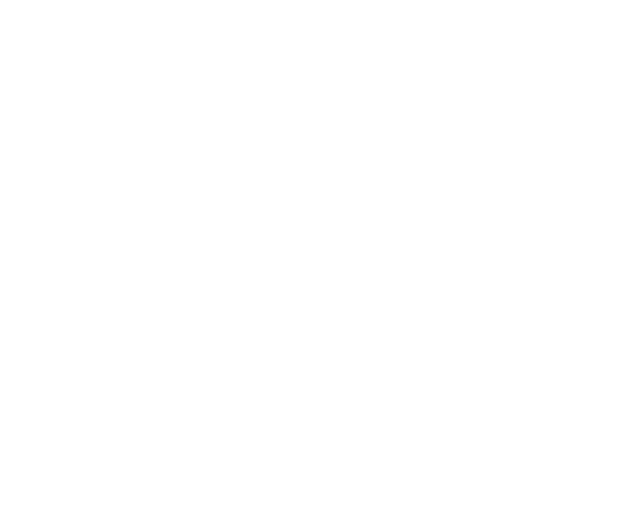
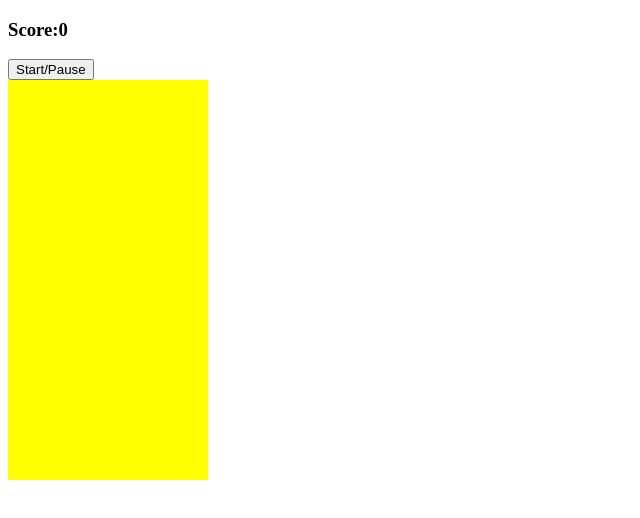
Before and after one commit to ldroyle1s/JS-Tetris-Project, a plain HTML site: page index.html in a window 1280 px wide. Shown: the whole page, without its empty margins (0-640 px from the left). Drawn offline with Linux system fonts and the light colour scheme.

Commit message:
45:32 on video

```diff
--- a/css/style.css
+++ b/css/style.css
@@ -0,0 +1,18 @@
+.grid {
+    width: 200px;
+    height: 400px;
+    background-color: yellow;
+    display: flex;
+    flex-wrap: wrap;
+}
+
+.grid div{
+    height: 20px;
+    width: 20px;
+
+}
+
+
+.tetromino{
+    background-color: blue;
+}
--- a/index.html
+++ b/index.html
@@ -4,8 +4,215 @@
     <meta charset="UTF-8">
     <meta name="viewport" content="width=device-width, initial-scale=1.0">
     <title>Basic Tetris</title>
+    <script src="./js/app.js"></script>
+    <link rel="stylesheet" href="./css/style.css">
 </head>
 <body>
 
+    <h3>Score:<span id="score">0</span></h3>
+    <button id="start-button">Start/Pause</button>
+
+    <div class="grid">
+        <div></div>
+        <div></div>
+        <div></div>
+        <div></div>
+        <div></div>
+        <div></div>
+        <div></div>
+        <div></div>
+        <div></div>
+        <div></div>
+        <div></div>
+        <div></div>
+        <div></div>
+        <div></div>
+        <div></div>
+        <div></div>
+        <div></div>
+        <div></div>
+        <div></div>
+        <div></div>
+        <div></div>
+        <div></div>
+        <div></div>
+        <div></div>
+        <div></div>
+        <div></div>
+        <div></div>
+        <div></div>
+        <div></div>
+        <div></div>
+        <div></div>
+        <div></div>
+        <div></div>
+        <div></div>
+        <div></div>
+        <div></div>
+        <div></div>
+        <div></div>
+        <div></div>
+        <div></div>
+        <div></div>
+        <div></div>
+        <div></div>
+        <div></div>
+        <div></div>
+        <div></div>
+        <div></div>
+        <div></div>
+        <div></div>
+        <div></div>
+        <div></div>
+        <div></div>
+        <div></div>
+        <div></div>
+        <div></div>
+        <div></div>
+        <div></div>
+        <div></div>
+        <div></div>
+        <div></div>
+        <div></div>
+        <div></div>
+        <div></div>
+        <div></div>
+        <div></div>
+        <div></div>
+        <div></div>
+        <div></div>
+        <div></div>
+        <div></div>
+        <div></div>
+        <div></div>
+        <div></div>
+        <div></div>
+        <div></div>
+        <div></div>
+        <div></div>
+        <div></div>
+        <div></div>
+        <div></div>
+        <div></div>
+        <div></div>
+        <div></div>
+        <div></div>
+        <div></div>
+        <div></div>
+        <div></div>
+        <div></div>
+        <div></div>
+        <div></div>
+        <div></div>
+        <div></div>
+        <div></div>
+        <div></div>
+        <div></div>
+        <div></div>
+        <div></div>
+        <div></div>
+        <div></div>
+        <div></div>
+        <div></div>
+        <div></div>
+        <div></div>
+        <div></div>
+        <div></div>
+        <div></div>
+        <div></div>
+        <div></div>
+        <div></div>
+        <div></div>
+        <div></div>
+        <div></div>
+        <div></div>
+        <div></div>
+        <div></div>
+        <div></div>
+        <div></div>
+        <div></div>
+        <div></div>
+        <div></div>
+        <div></div>
+        <div></div>
+        <div></div>
+        <div></div>
+        <div></div>
+        <div></div>
+        <div></div>
+        <div></div>
+        <div></div>
+        <div></div>
+        <div></div>
+        <div></div>
+        <div></div>
+        <div></div>
+        <div></div>
+        <div></div>
+        <div></div>
+        <div></div>
+        <div></div>
+        <div></div>
+        <div></div>
+        <div></div>
+        <div></div>
+        <div></div>
+        <div></div>
+        <div></div>
+        <div></div>
+        <div></div>
+        <div></div>
+        <div></div>
+        <div></div>
+        <div></div>
+        <div></div>
+        <div></div>
+        <div></div>
+        <div></div>
+        <div></div>
+        <div></div>
+        <div></div>
+        <div></div>
+        <div></div>
+        <div></div>
+        <div></div>
+        <div></div>
+        <div></div>
+        <div></div>
+        <div></div>
+        <div></div>
+        <div></div>
+        <div></div>
+        <div></div>
+        <div></div>
+        <div></div>
+        <div></div>
+        <div></div>
+        <div></div>
+        <div></div>
+        <div></div>
+        <div></div>
+        <div></div>
+        <div></div>
+        <div></div>
+        <div></div>
+        <div></div>
+        <div></div>
+        <div></div>
+        <div></div>
+        <div></div>
+        <div></div>
+        <div></div>
+        <div></div>
+        <div></div>
+        <div></div>
+        <div></div>
+        <div></div>
+        <div></div>
+        <div></div>
+        <div></div>
+        <div></div>
+        <div></div>
+    </div>
 </body>
 </html>
--- a/js/app.js
+++ b/js/app.js
@@ -0,0 +1,85 @@
+document.addEventListener('DOMContentLoaded', () => {
+  const grid = document.querySelector(".grid");
+  let squares = Array.from(document.querySelectorAll(".grid div"));
+  const ScoreDisplay = document.querySelector("#score");
+  const StartBtn = document.querySelector("#start-button");
+  const width = 10;
+
+  //The Tetrominoes
+  const lTetrominoe = [
+    [1, width + 1, width * 2 + 1, 2],
+    [width, width + 1, width + 2, width * 2 + 2],
+    [1, width + 1, width * 2 + 1, width * 2],
+    [width, width * 2, width * 2 + 1, width * 2 + 2],
+  ];
+
+  const zTetromino = [
+    [0, width, width + 1, width * 2 + 1],
+    [width + 1, width + 2, width * 2, width * 2 + 1],
+    [0, width, width + 1, width * 2 + 1],
+    [width + 1, width + 2, width * 2, width * 2 + 1],
+  ];
+
+  const tTetromino = [
+    [1, width, width + 1, width + 2],
+    [1, width + 1, width + 2, width * 2 + 1],
+    [width, width + 1, width + 2, width * 2 + 1],
+    [1, width, width + 1, width * 2 + 1],
+  ];
+
+  const oTetromino = [
+    [0, 1, width, width + 1],
+    [0, 1, width, width + 1],
+    [0, 1, width, width + 1],
+    [0, 1, width, width + 1],
+  ];
+
+  const iTetromino = [
+    [1, width + 1, width * 2 + 1, width * 3 + 1],
+    [width, width + 1, width + 2, width + 3],
+    [1, width + 1, width * 2 + 1, width * 3 + 1],
+    [width, width + 1, width + 2, width + 3],
+  ];
+
+  const theTetrominoes = [
+    lTetrominoe,
+    zTetromino,
+    tTetromino,
+    oTetromino,
+    iTetromino,
+  ];
+
+  let currentPosition = 4;
+  let currentRotation = 0;
+//randomly select a tetromino and its first rotation
+let random = Math.floor(Math.random()*theTetrominoes.length);
+console.log(random);
+let current = theTetrominoes[random][currentRotation]
+
+  //draw the tetromino
+ function draw() {
+    current.forEach( index => {
+        squares[currentPosition + index].classList.add('tetromino');
+    })
+ }
+
+// undraw the Tetromino
+ function undraw() {
+    current.array.forEach(index => {
+        squares[currentPosition + index].classList.remove('tetromino');
+    });
+ }
+
+
+
+
+
+
+
+
+
+
+
+
+
+});
```
